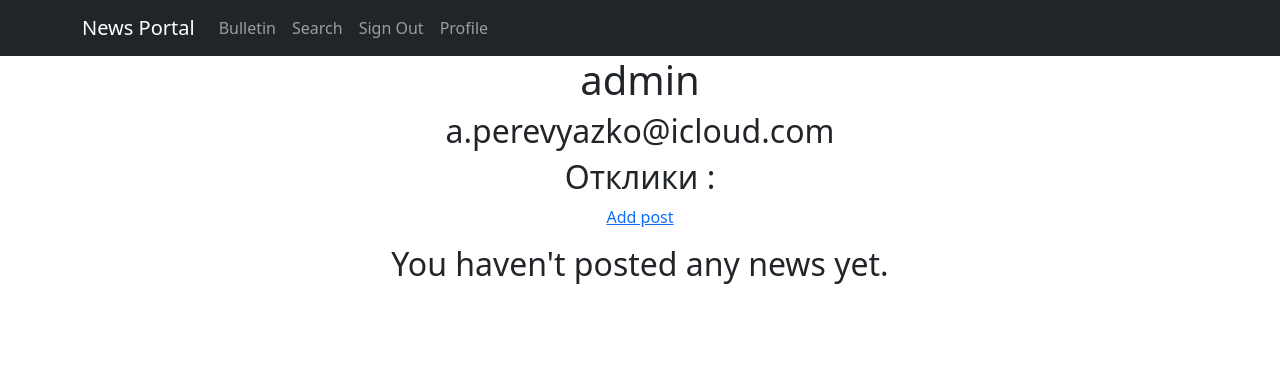
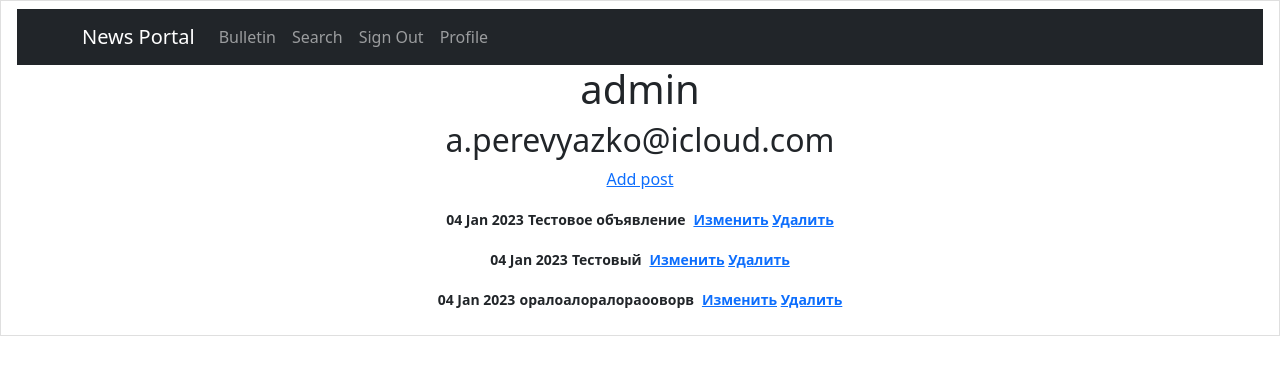
Before and after one commit to Perevyazko1/Bulletin, a Django app: page /bulletin/profile/ in a window 1280 px wide. Shown: the top 375 px of the page. Run offline with Django 4.2, Linux system fonts and the light colour scheme; a user stored in the database is signed in; data comes from the database, SQL or seed files in the repository; both versions use the stored data as it was after the commit; some libraries are stand-ins or nearby versions.

Commit message:
debug template

```diff
--- a/project/bulletin/urls.py
+++ b/project/bulletin/urls.py
@@ -1,12 +1,14 @@
 from django.urls import path
 from django.views.decorators.cache import cache_page
 
-from .views import PostDetail, NewsList, Profile, PostCreate
+from .views import PostDetail, PostList, Profile, PostCreate, PostUpdate, PostDelete
 
 urlpatterns = [
-    path('', cache_page(5)(NewsList.as_view()), name='news_list'),
+    path('', cache_page(5)(PostList.as_view()), name='post_list'),
     path('<int:pk>', PostDetail.as_view(), name='post_detail'),
     path('create/', PostCreate.as_view(), name='post_create'),
+    path('<int:pk>/update/', PostUpdate.as_view(), name='post_update'),
+    path('<int:pk>/delete/', PostDelete.as_view(), name='post_delete'),
     path('profile/', Profile.as_view(), name='profile'),
 
 ]
--- a/project/bulletin/views.py
+++ b/project/bulletin/views.py
@@ -1,7 +1,8 @@
 from django.contrib.auth.mixins import PermissionRequiredMixin
 from django.http import HttpResponseRedirect
 from django.shortcuts import render, get_object_or_404
-from django.views.generic import DetailView, ListView, CreateView
+from django.urls import reverse_lazy
+from django.views.generic import DetailView, ListView, CreateView, UpdateView, DeleteView
 
 from .forms import PostForm
 from .models import Post, User
@@ -14,9 +15,11 @@
     context_object_name = 'user'
 
     def get_context_data(self, **kwargs):
+        author = User.objects.get(id=self.request.user.id)
         context = super().get_context_data(**kwargs)
         context['profile'] = self.request.user
         context['email'] = self.request.user.email
+        context['post'] = Post.objects.filter(author=author)
         # добавляем в контекст все доступные часовые пояса
         return context
 
@@ -39,7 +42,7 @@
         return context
 
 
-class NewsList(ListView):
+class PostList(ListView):
     model = Post
     ordering = 'title'
     template_name = 'post.html'
@@ -50,11 +53,8 @@
 class PostCreate(PermissionRequiredMixin, CreateView):
     permission_required = ('bulletin.add_news',)
     raise_exception = True
-    # Указываем нашу разработанную форму
     form_class = PostForm
-    # модель товаров
     model = Post
-    # и новый шаблон, в котором используется форма.
     template_name = 'edit_post.html'
 
     def form_valid(self, form):  # Переопределение метода при валидации формы NewsForm
@@ -68,3 +68,17 @@
         # пользователем-юзер
         return super().form_valid(
             form)
+
+
+class PostUpdate(PermissionRequiredMixin, UpdateView):
+    permission_required = ('bulletin.change_news',)
+    form_class = PostForm
+    model = Post
+    template_name = 'edit_post.html'
+
+
+class PostDelete(PermissionRequiredMixin, DeleteView):
+    permission_required = ('bulletin.delete_news',)
+    model = Post
+    template_name = 'delete_post.html'
+    success_url = reverse_lazy('post_list')
--- a/project/templates/delete_news.html
+++ b/project/templates/delete_post.html
@@ -1,7 +1,7 @@
 {% extends 'flatpages/default.html' %}
 
 {% block content %}
-<h1 xmlns="http://www.w3.org/1999/html">Удаление новости: {{ object.title }}</h1>
+<h1 xmlns="http://www.w3.org/1999/html">Удаление объявления: {{ object.title }}</h1>
 <hr>
 <dialog open>
    <div>
@@ -11,7 +11,7 @@
                 <p><input type="submit" value="Удалить" /></p>
             </form>
 
-                <button onclick="window.location='http://127.0.0.1:8000/news/'">Отменить</button>
+                <button onclick="window.location='http://127.0.0.1:8000/bulletin/'">Отменить</button>
    </div>
 </dialog>
 {% endblock content %}
--- a/project/templates/profile.html
+++ b/project/templates/profile.html
@@ -7,37 +7,29 @@
 
     <h1>{{profile}}</h1>
     <h2>{{email}}</h2>
-    <h2>Отклики : </h2>
 
 
-    {% if perms.bulletin.add_news %}
+    {% if perms.bulletin.add_post %}
     <a href="{% url 'post_create' %}">{% trans "Add post"%}</a>
     {%endif%}
     <p></p>
-   {% if news %}
+   {% if post %}
 
            {% for new in post|dictsortreversed:"dateCreation"%}
             <html class="list-group-item">
-                    <small class="fw-bold">{{ new.dateCreation|date:'d M Y' }}</small>
+                    <p><small class="fw-bold">{{ new.dateCreation|date:'d M Y' }}</small>
                     <small class="fw-bold">{{ new.title|censor }}&nbsp;</small>
-                    <small class="fw-bold">категории:
-                        {% for category in new.category.all %}
-                            <a href="{% url 'category_list' category.id %}"> {{ category }}</a>
-                        {% endfor %}
-                    </small>
-                     <p>
-                         <a href="{% url 'news_detail' new.id %}">{{ new.text|censor|truncatechars:20|safe}}</a>
-                    <small class="fw-bold"> ❤ Тут нужно посчитать отклики</small>
-                     </p>
-                        {#{% if perms.simpleapp.add_news %}#}
-                        {#<a href="{% url 'news_update' pk=new.id %}">{% trans "change"%}</a>#}
-                        {#{% if perms.simpleapp.add_news %}#}
-                        {#<a href="{% url 'news_delete' pk=new.id %}">{% trans "delete"%}</a>#}
+                        {% if perms.bulletin.add_post %}
+                    <small class="fw-bold"><a href="{% url 'post_update' pk=new.id %}">Изменить</a>
+                        {% endif %}
+                        {% if perms.bulletin.add_post %}
+                        <a href="{% url 'post_delete' pk=new.id %}">Удалить</a></small></p>
+                        {% endif %}
             {% endfor %}
 
 
    {% else %}
-       <h2>{% trans "You haven't posted any news yet."%}</h2>
+       <h2>{% trans "У Вас пока нет объявлений."%}</h2>
    {% endif %}
    {% if page_obj.has_previous %}
        <a href="?page=1">1</a>
```
Also changed, not shown: project/templates/post.html (+8 -15 lines), project/db.sqlite3.
